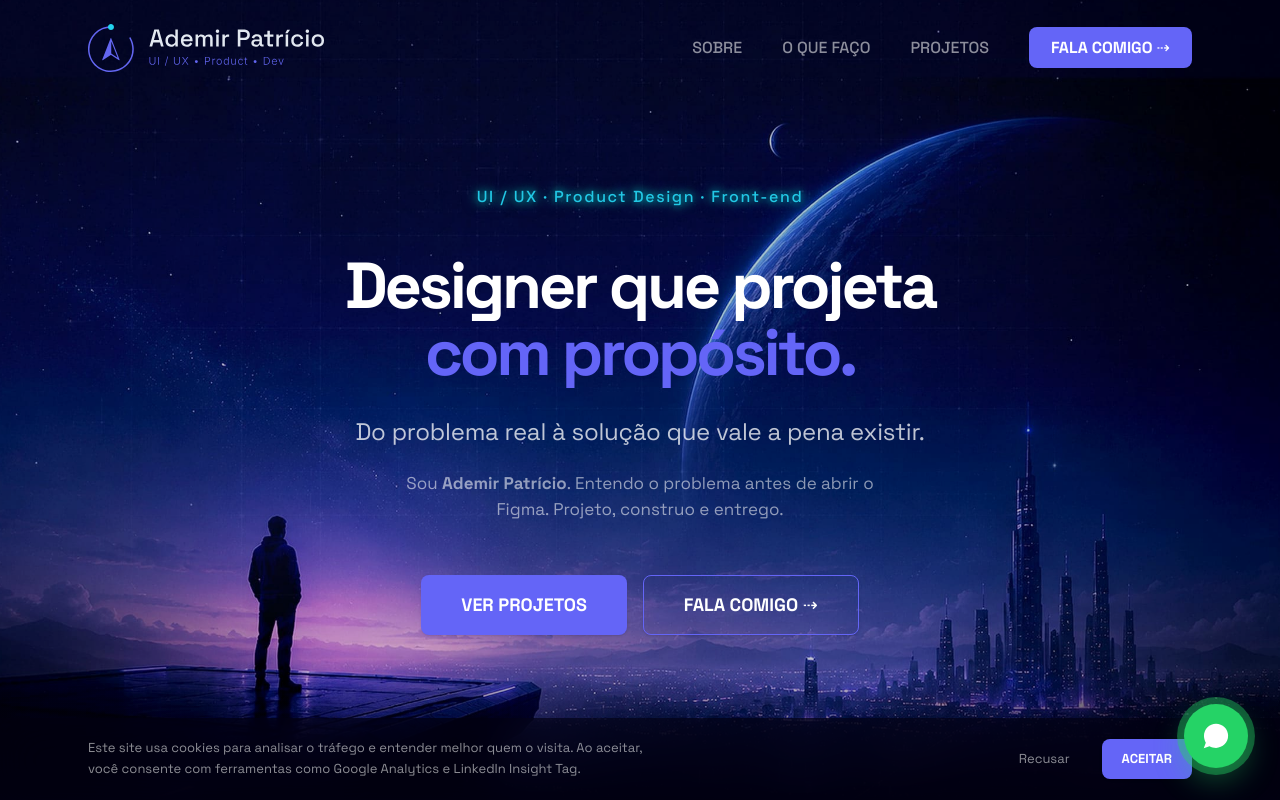
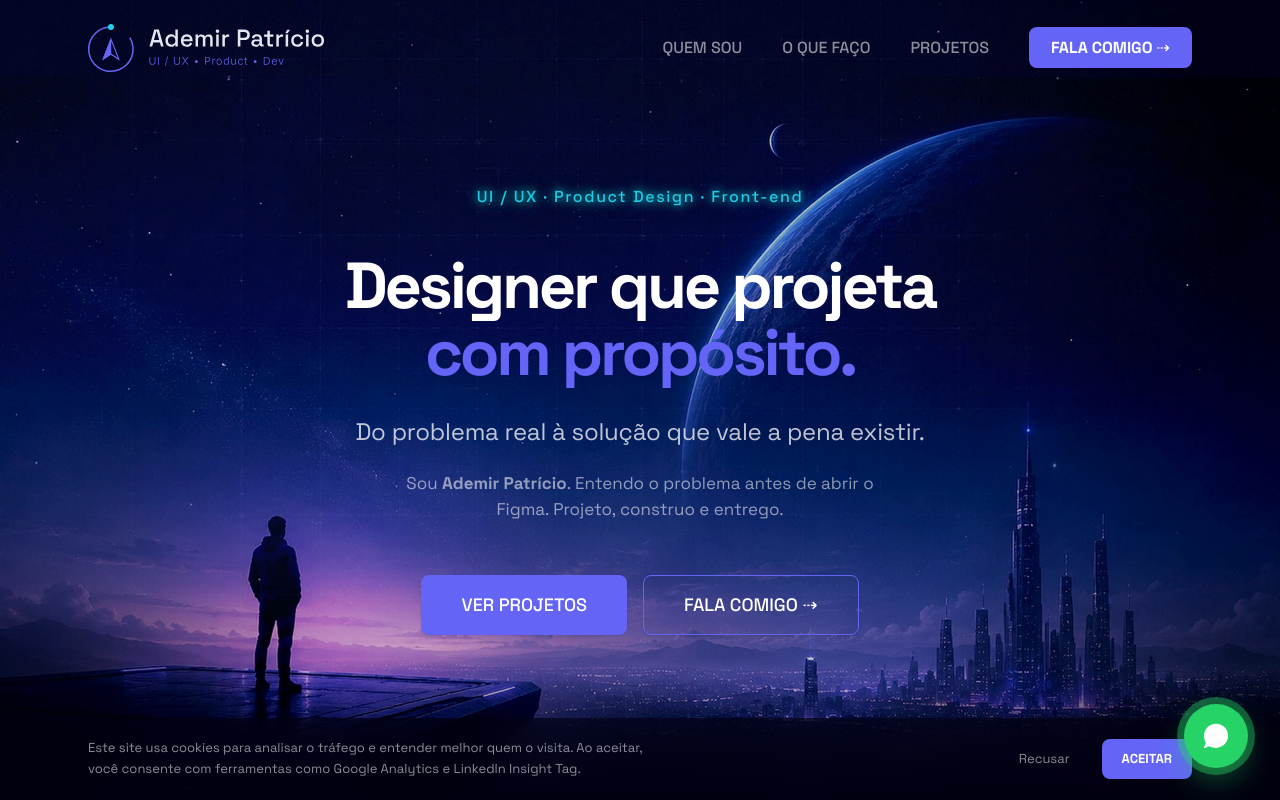
Before and after one commit to ademirpatricio/portfolio, a React (Vite) app: page / in a window 1280 px wide. Shown: the top 800 px of the page. Built offline with nearby package versions, Linux system fonts and the light colour scheme.

Commit message:
adicionando melhorias e correções de conteúdo

```diff
--- a/src/App.jsx
+++ b/src/App.jsx
@@ -44,7 +44,7 @@ function App() {
 
     <Routes>
       <Route path="/" element={<Home />} />
-      <Route path="/sobre" element={<About />} />
+      <Route path="/quem-sou" element={<About />} />
       <Route path="/o-que-faco" element={<Services />} />
       <Route path="/projetos" element={<Projects />} />
       <Route path="/projetos/thayna-aguiar" element={<ThaynaAguiar />} />
--- a/src/components/blocs/home/HomeProjects.jsx
+++ b/src/components/blocs/home/HomeProjects.jsx
@@ -14,7 +14,7 @@ import mowcarImg from '../../../assets/projects/mowcar/thumbnail.jpg'
 
 const projects = [
   {
-    accent: 'from-spacy-navy to-solar-gold/18',
+    accent: 'from-spacy-navy to-solar-accent/18',
     image: thaynaguiarImg,
     tag: 'Web / Branding',
     title: 'Thayná Aguiar',
--- a/src/components/case-study/CaseDevelop.jsx
+++ b/src/components/case-study/CaseDevelop.jsx
@@ -42,7 +42,7 @@ function CaseDevelop ({
                     target="_blank"
                     rel="noreferrer"
                     className="inline-flex items-center gap-2 text-sm text-white-65 hover:text-white transition-colors">
-                    <FaBehance className="text-solar-gold" /> Ver projeto no Behance</a>
+                    <FaBehance className="text-solar-accent" /> Ver projeto no Behance</a>
                 )}
             </div>
         </div>
--- a/src/components/case-study/CaseHero.jsx
+++ b/src/components/case-study/CaseHero.jsx
@@ -62,7 +62,7 @@ function CaseHero ({
                     <span className="text-label font-medium uppercase tracking-widest
                     text-white-35 flex gap-2"><LuCalendarCheck /> Projeto</span>
                     <a href={link} target="_blank" rel="noreferrer">
-                        <p className="text-sm text-solar-gold hover:text-solar-orange">{link}</p>
+                        <p className="text-sm text-solar-accent hover:text-solar-orange">{link}</p>
                     </a>
                 </div>
                 <div>
--- a/src/components/layout/Nav.jsx
+++ b/src/components/layout/Nav.jsx
@@ -71,8 +71,8 @@ function Nav() {
 
           {/* Menu Desktop */}
           <ul className="hidden items-center gap-10 md:flex">
-            <NavLink href="/sobre">
-              SOBRE
+            <NavLink href="/quem-sou">
+              QUEM SOU
             </NavLink>
 
             <NavLink href="/o-que-faco">
--- a/src/components/ui/Button.jsx
+++ b/src/components/ui/Button.jsx
@@ -2,70 +2,38 @@ import { Link } from 'react-router-dom'
 
 function Button({
   children,
-  href = '#',
+  target,
+  href = '',
   variant = 'primary',
   size = 'md',
-  target,
+  className = '',
   mobileFullWidth = false,
-  className = '',
   iconRight
 }) {
 
   const variants = {
-    primary: `
-      bg-cosmic-blue
-      text-white
-      hover:opacity-85
-      shadow
-      hover:shadow-md
-    `,
-
-    secondary: `
-      border border-cosmic-blue
-      text-white
-      hover:bg-cosmic-blue/30
-      shadow
-      hover:shadow-md
-    `,
-
-    ghost: `
-      bg-transparent
-      text-white-55
-      hover:text-white
-    `,
-
-    gold: `
-      bg-solar-gold
-      text-midnight-deep
-      hover:opacity-90
-    `,
-
-    disabled: `
-      bg-cosmic-blue/40
-      text-white-40
-      pointer-events-none
-    `
+    primary: `bg-cosmic-blue hover:opacity-85`,
+    secondary: `border border-cosmic-blue hover:bg-cosmic-blue/30`,
+    accent: `bg-solar-gold text-midnight-deep hover:bg-solar-orange`,
+    disabled: `bg-disabled text-midnight-deep opacity-40 pointer-events-none`
   }
 
   const sizes = {
     sm: 'min-h-10 px-5 text-sm',
-    md: 'min-h-13 px-8 text-[15px]',
+    md: 'min-h-13 px-8 text-base',
     lg: 'min-h-15 px-10 text-lg',
   }
 
   return (
     <Link
-      to={href}
-      target={target}
-      className={`
-        inline-flex
-        items-center
-        justify-center
-        gap-3
-        rounded-btn
-        font-bold
-        uppercase
-        transition
+      to = {href}
+      target = {target}
+      className = {`
+        font-medium text-white uppercase
+        inline-flex items-center justify-center
+        gap-3 rounded-btn
+        transition shadow hover:shadow-md
+
         ${mobileFullWidth ? 'w-full md:w-auto' : ''}
         ${variants[variant]}
         ${sizes[size]}
--- a/src/pages/About.jsx
+++ b/src/pages/About.jsx
@@ -91,7 +91,7 @@ const values = [
 ]
 
 function About() {
-  usePageTitle('Sobre')
+  usePageTitle('Quem Sou')
 
   return (
     <main>
@@ -111,11 +111,11 @@ function About() {
             <span className="text-cosmic-blue">pela solução.</span>
           </h1>
 
-          <p className="text-lead mb-6 max-w-[520px] text-white-75">
+          <p className="text-lead mb-6 max-w-[520px] text-white-85">
             Mais de 15 anos projetando produtos digitais. Sempre começando pela pergunta certa.
           </p>
 
-          <p className="text-body max-w-[520px] text-white-55">
+          <p className="text-body max-w-[520px] text-white-75">
             Sou Ademir Patrício. Designer com background em desenvolvimento front-end.
             Recife, Brasil. Disponível remotamente.
           </p>
@@ -255,7 +255,7 @@ function About() {
             O problema vem primeiro.</p>
             <p className="text-[clamp(22px,3vw,36px)] font-medium leading-[1.3] tracking-[-0.02em] text-white">
             A solução, depois.</p>
-            <p className="text-[clamp(22px,3vw,36px)] font-bold leading-[1.3] tracking-[-0.02em] text-cosmic-blue">
+            <p className="text-[clamp(22px,3vw,36px)] font-bold leading-[1.3] tracking-[-0.02em] text-solar-gold">
             Só existe o que vale a pena existir.</p>
           </blockquote>
 
--- a/src/pages/Projects.jsx
+++ b/src/pages/Projects.jsx
@@ -16,7 +16,7 @@ import mowcarImg from '../assets/projects/mowcar/thumbnail.jpg'
 
 const projects = [
   {
-    accent: 'from-spacy-navy to-solar-gold/18',
+    accent: 'from-spacy-navy to-solar-accent/18',
     image: thaynaguiarImg,
     tag: 'Web / Branding',
     title: 'Thayná Aguiar',
--- a/src/pages/projects/PropostaRapida.jsx
+++ b/src/pages/projects/PropostaRapida.jsx
@@ -130,7 +130,7 @@ export default function PropostaRapida() {
         <p className="mb-4">
           Um produto da{' '}
           <a href="https://malabares.com.br" target="_blank" rel="noreferrer"
-          className="text-solar-gold hover:text-solar-orange transition-colors"
+          className="text-solar-accent hover:text-solar-orange transition-colors"
           >Malabares</a>, desenvolvido do zero e lançado como ferramenta real no mercado.
         </p>
       </CaseSection>
@@ -178,7 +178,7 @@ export default function PropostaRapida() {
         imageAlt="Preview do PDF gerado pelo Proposta Rápida"
         className="bg-cover bg-center"
         style={{ backgroundImage: `url(${imgPdfBg})` }}
-        btVariant="gold"
+        btVariant="accent"
         >
         <p>
           Do formulário ao PDF profissional em menos de dois minutos.
@@ -208,7 +208,7 @@ export default function PropostaRapida() {
         image={images.web}
         imageAlt="Proposta Rápida no ar"
         btLabel="Acessar o Proposta Rápida ⇢"
-        btVariant="gold"
+        btVariant="accent"
         href={project.links.liveUrl}
         target="_blank"
         reverse>
--- a/src/pages/projects/ThaynaAguiar.jsx
+++ b/src/pages/projects/ThaynaAguiar.jsx
@@ -115,7 +115,7 @@ export default function ThaynaAguiar() {
         <p className="mb-4">
           Copywriter, recifense, apaixonada por futebol e pelo universo digital.
           <a href={project.links.liveUrl} target="_blank" rel="noreferrer"
-          className="text-solar-gold hover:text-solar-orange transition-colors"
+          className="text-solar-accent hover:text-solar-orange transition-colors"
           > Thayná Aguiar</a>, é especialista em criar conteúdos que fazem a diferença
           nas redes sociais. Transforma marcas em histórias que conectam pessoas,
           engajam e convertem.
--- a/tailwind.config.js
+++ b/tailwind.config.js
@@ -20,6 +20,7 @@ export default {
         'orbit-cyan':     '#22C8E5',
         'solar-gold':     '#D8B15A',
         'solar-orange':   '#ff9603',
+        'disabled':       '#2A293D',
         'white':          '#FFFFFF',
         'white-85':       'rgba(255, 255, 255, 0.85)',
         'white-75':       'rgba(255, 255, 255, 0.75)',
```
Also changed, not shown: src/pages/Services.jsx (+37 -12 lines), src/assets/images/services-page-bg 2.jpg (added), src/assets/images/services-page-bg.jpg.
